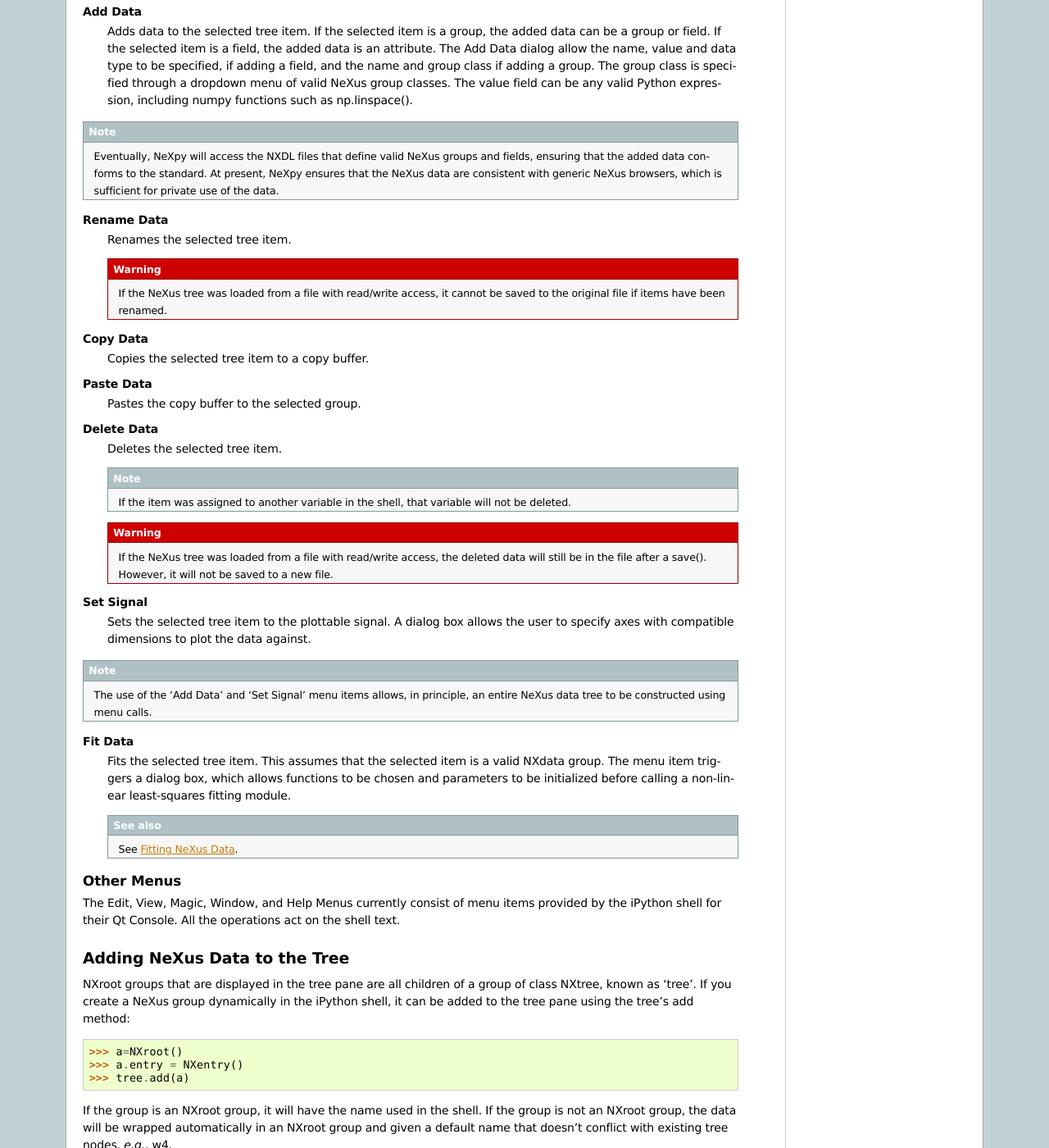
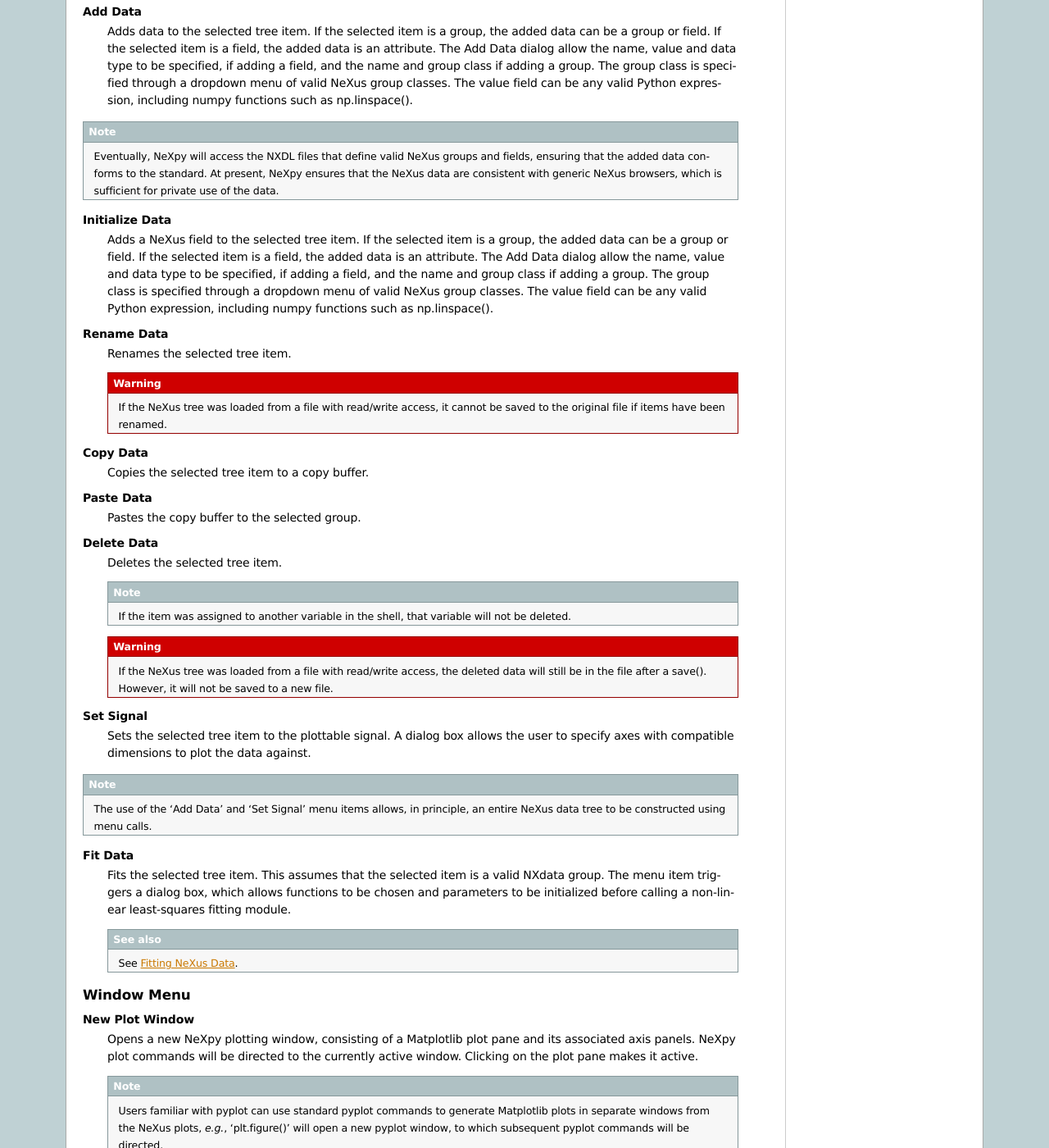
Before and after one commit to nexpy/nexpy, a Sphinx documentation site: the page built from doc/source/pythongui.rst, in a window 1280 px wide and 1400 px high, scrolled down 2587 px. Shown: the whole window at 82% size. Built offline with Sphinx 7.4.7, drawn with Linux system fonts in a browser that asks for light colours; some of the changed text lies outside the part shown.

Commit message:
Added info on new window menu

```diff
--- a/doc/source/pythongui.rst
+++ b/doc/source/pythongui.rst
@@ -108,9 +108,11 @@
     Plots the selected tree item in the plotting pane. If the selected item is
     not a valid NXdata, NXmonitor, or NXlog group, a plot dialog allows the
     user to specify axes with compatible dimensions to plot the data against.
+
 **Overplot Data**
     Overplots the selected tree item in the plotting pane. This only works on
     one-dimensional data.
+
 **Add Data**
     Adds data to the selected tree item. If the selected item is a group, the
     added data can be a group or field. If the selected item is a field, the
@@ -125,6 +127,15 @@
           standard. At present, NeXpy ensures that the NeXus data are consistent
           with generic NeXus browsers, which is sufficient for private use of
           the data.
+
+**Initialize Data**
+    Adds a NeXus field to the selected tree item. If the selected item is a group, the
+    added data can be a group or field. If the selected item is a field, the
+    added data is an attribute. The Add Data dialog allow the name, value and
+    data type to be specified, if adding a field, and the name and group class
+    if adding a group. The group class is specified through a dropdown menu of
+    valid NeXus group classes. The value field can be any valid Python
+    expression, including numpy functions such as np.linspace().
 
 **Rename Data**
     Renames the selected tree item.
@@ -165,9 +176,21 @@
 
     .. seealso:: See `Fitting NeXus Data`_.
 
+Window Menu
+^^^^^^^^^^^
+**New Plot Window**
+    Opens a new NeXpy plotting window, consisting of a Matplotlib plot pane and
+    its associated axis panels. NeXpy plot commands will be directed to the
+    currently active window. Clicking on the plot pane makes it active.
+
+    .. note:: Users familiar with pyplot can use standard pyplot commands to
+              generate Matplotlib plots in separate windows from the NeXus
+              plots, *e.g.*, 'plt.figure()' will open a new pyplot window, to
+              which subsequent pyplot commands will be directed.
+
 Other Menus
 ^^^^^^^^^^^
-The Edit, View, Magic, Window, and Help Menus currently consist of menu items
+The Edit, View, Magic, and Help Menus currently consist of menu items
 provided by the iPython shell for their Qt Console. All the operations act on
 the shell text.
 
```
